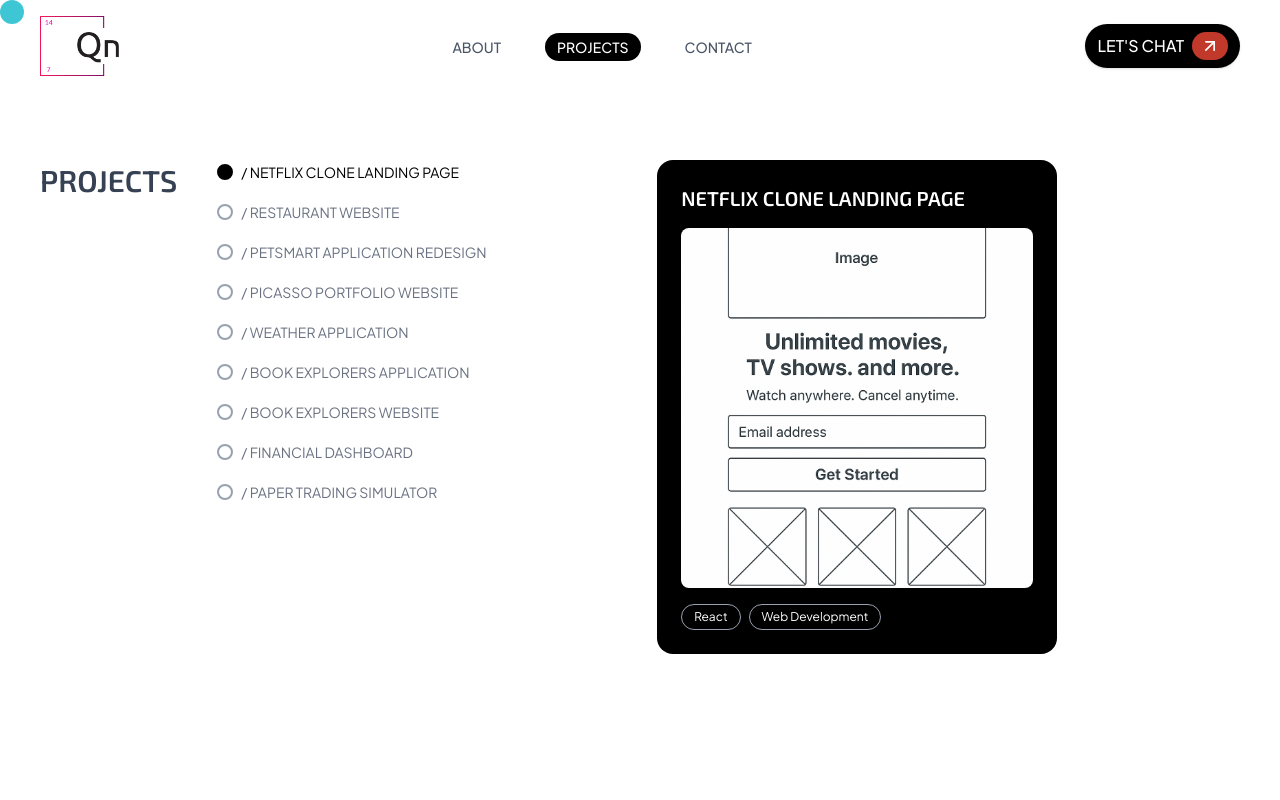
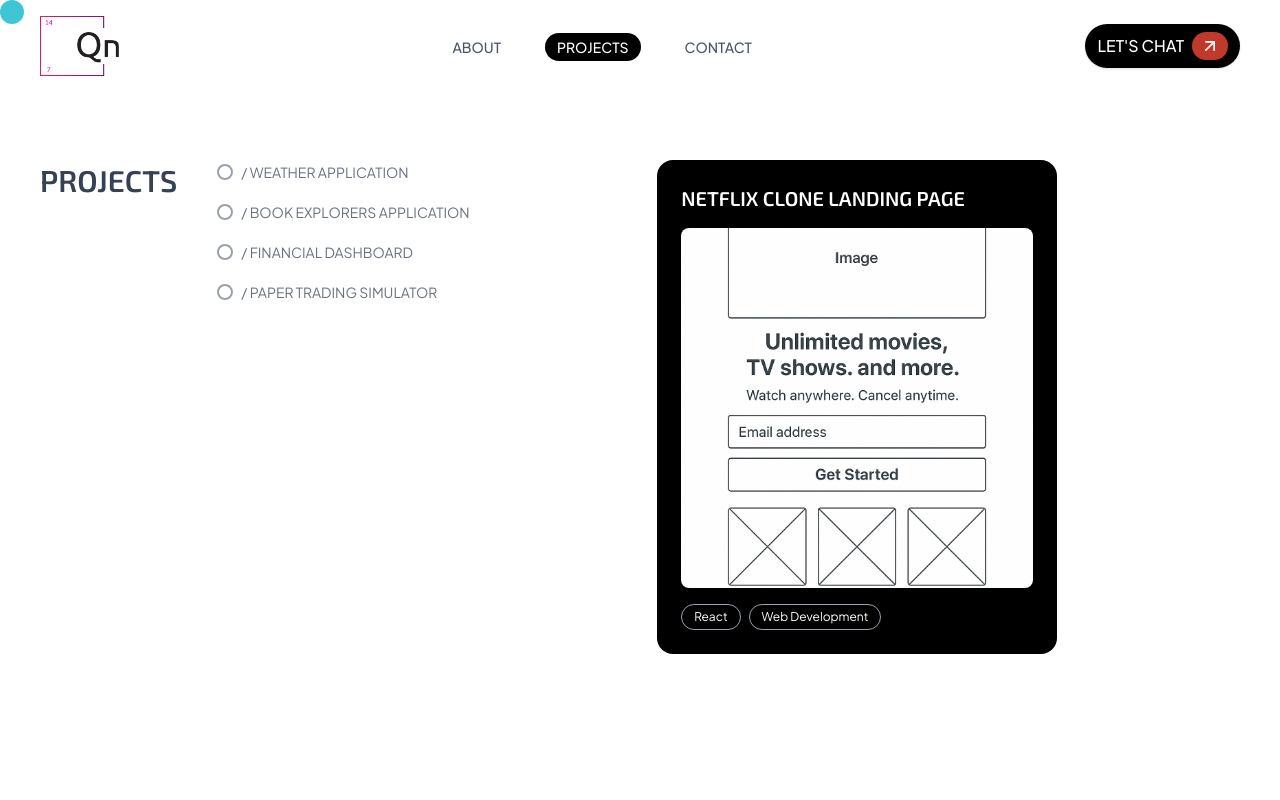
Before and after one commit to qtrngn/portfolio-v2, a React (Vite) app: page /projects in a window 1280 px wide. Shown: the top 800 px of the page. Built offline with nearby package versions, Linux system fonts and the light colour scheme; a web font is replaced by a local one.

Commit message:
project update

```diff
--- a/src/data/projectDetails.js
+++ b/src/data/projectDetails.js
@@ -30,6 +30,7 @@
         github:  "https://github.com/qtrngn/netflix-landingpage",
         liveDemo: "https://netflix-landingpage-azure.vercel.app/",
         tags: ["React", "Web Development"],
+        featured: false,
     },
 
     {
@@ -88,6 +89,7 @@
         github:  "https://github.com/qtrngn/restaurant-website",
         liveDemo: "https://restaurant-website-pbx9tj8q7-qtrngns-projects.vercel.app/",
         tags: ["HTML", "CSS", "Responsive", "Plugins", "Web Development"],
+        featured: false,
     },
 
     {
--- a/src/pages/Projects.jsx
+++ b/src/pages/Projects.jsx
@@ -6,6 +6,7 @@
 import { Modal }               from "../components/Modal";
 
 const Projects = () => {
+   const featuredProjects = projects.filter((p) => p.featured);
   const [selected, setSelected]   = useState(projects[0].id);
   const [modalOpen, setModalOpen] = useState(false);
   const activeDetail = projectDetails.find((d) => d.id === selected);
@@ -21,7 +22,7 @@
 
           {/* Left project list */}
           <ul className="w-full md:w-1/3 space-y-4">
-            {projects.map((proj) => (
+            {featuredProjects.map((proj) => (
               <li
                 key={proj.id}
                 onClick={() => setSelected(proj.id)}
```
